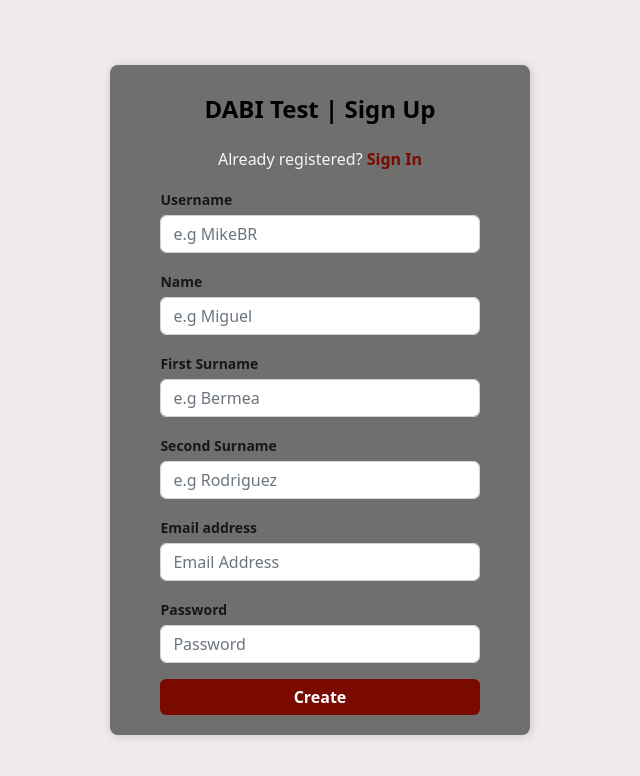
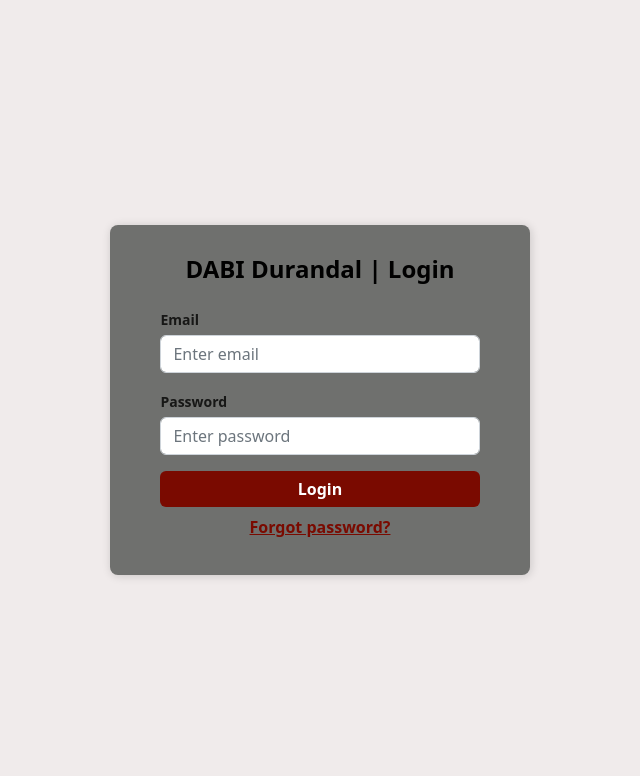
Before and after one commit to BonillaDABI/DurandalTest, a React (Create React App) app in the folder client/durandaltest/: page / in a window 1280 px wide. Shown: the top 776 px of the page, without its empty margins (320-960 px from the left). Built offline with nearby package versions, Linux system fonts and the light colour scheme.

Commit message:
Frontend restructuring

```diff
--- a/client/durandaltest/src/App.js
+++ b/client/durandaltest/src/App.js
@@ -1,17 +1,21 @@
 import { BrowserRouter, Routes, Route } from "react-router-dom"
 import "bootstrap/dist/css/bootstrap.min.css"
 import './App.css'
-import SignIn from "./Components/SignIn";
-import SignUp from "./Components/SignUp";
-import Menu from "./Components/Menu";
+import Login from "./Views/Login";
+import Dashboard from "./Views/Dashboard";
+import Create from "./Views/Create";
+import Update from "./Views/Update";
+import ListUsers from "./Views/ListUsers";
 
 function App() {
   return (
     <BrowserRouter>
       <Routes>
-        <Route path="/" element={<SignUp />} />
-        <Route path="/signin" element={<SignIn />} />
-        <Route path="/menu" element={<Menu />} />
+        <Route path="/" element={<Login />} />
+        <Route path="dashboard" element={<Dashboard />} />
+        <Route path="create" element={<Create />} />
+        <Route path="update" element={<Update />} />
+        <Route path="listUsers" element={<ListUsers />} />
       </Routes>
     </BrowserRouter>
   );
--- a/client/durandaltest/src/Components/SignUp.js
+++ b/client/durandaltest/src/Views/Create.js
@@ -3,7 +3,7 @@ import { useNavigate } from "react-router-dom";
 import axios from "axios";
 
 
-const SignUp = () => {
+const Create = () => {
   const navigate = useNavigate();
   const [userName, setUser] = useState("");
   const [email, setEmail] = useState("");
@@ -27,7 +27,7 @@ const SignUp = () => {
       }, (error) => {
         console.log(error);
       });
-    navigate('/signin', { state: { name: name } });
+    //navigate('/signin', { state: { name: name } });
   }
 
 
@@ -44,13 +44,7 @@ const SignUp = () => {
     <div className="Auth-form-container">
       <form className="Auth-form">
         <div className="Auth-form-content">
-          <h3 className="Auth-form-title">DABI Test | Sign Up</h3>
-          <div className="text-center">
-            Already registered?{" "}
-            <span className="Auth-links" onClick={() => navigate('/signin', { state: { user_name: userName } })}>
-              Sign In
-            </span>
-          </div>
+          <h3 className="Auth-form-title">DABI Durandal | Create</h3>
           <div className="form-group mt-3">
             <label className="form_input_labels">Username</label>
             <input
@@ -121,4 +115,4 @@ const SignUp = () => {
     </div>
   );
 }
-export default SignUp;
+export default Create;
--- /dev/null
+++ b/client/durandaltest/src/Views/Dashboard.js
@@ -0,0 +1,10 @@
+const Dashboard = () => {
+
+    return (
+        <div className="Dashboard-container">
+          <h1>Dashboard Test</h1>
+        </div>
+      );
+}
+
+export default Dashboard
--- a/client/durandaltest/src/Components/Menu.js
+++ b/client/durandaltest/src/Views/ListUsers.js
@@ -3,12 +3,12 @@
 //import axios from "axios";
 
 
-const Menu = () => {
+const ListUser = () => {
 
     return (
-      <div className="Menu-container">
-        <h1>Menu Test</h1>
+      <div className="ListUsers-container">
+        <h1>ListUsers Test</h1>
       </div>
     );
   }
-  export default Menu;
+  export default ListUser;
--- a/client/durandaltest/src/Components/SignIn.js
+++ b/client/durandaltest/src/Views/Login.js
@@ -3,7 +3,7 @@ import { useNavigate } from "react-router-dom";
 import axios from "axios";
 
 
-const SignIn = () => {
+const Login = () => {
   const navigate = useNavigate();
   const [email, setEmail] = useState("");
   const [password, setPW] = useState("");
@@ -20,7 +20,7 @@ const SignIn = () => {
     }, (error) => {
       console.log(error);
     });
-    navigate('/menu');
+    navigate('/dashboard');
   }
 
   /*
@@ -36,13 +36,7 @@ const SignIn = () => {
     <div className="Auth-form-container">
       <form className="Auth-form">
         <div className="Auth-form-content">
-          <h3 className="Auth-form-title">DABI Test | Sign In</h3>
-          <div className="text-center">
-            Not registered yet?{" "}
-            <span className="Auth-links" onClick={() => navigate('/')}>
-              Sign Up
-            </span>
-          </div>
+          <h3 className="Auth-form-title">DABI Durandal | Login</h3>
           <div className="form-group mt-3">
             <label className="form_input_labels">Email</label>
             <input
@@ -76,4 +70,4 @@ const SignIn = () => {
     </div >
   );
 }
-export default SignIn;
+export default Login;
--- /dev/null
+++ b/client/durandaltest/src/Views/Update.js
@@ -0,0 +1,10 @@
+const Update = () => {
+
+    return (
+        <div className="Update-container">
+          <h1>Update Test</h1>
+        </div>
+      );
+}
+
+export default Update
```
